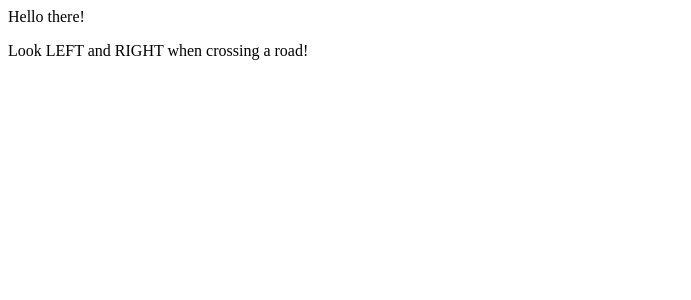
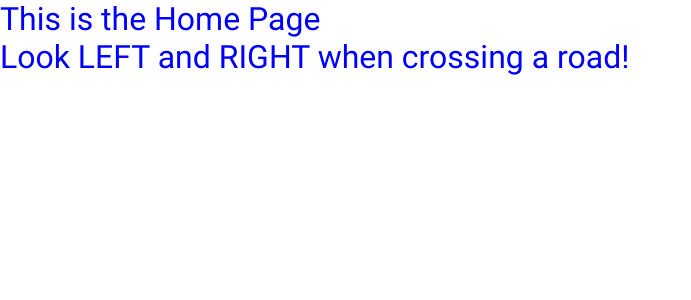
Before and after one commit to phquang98/webdev-project004, a React (Create React App) app: page / in a window 1280 px wide. Shown: the top 300 px of the page, without its empty margins (0-691 px from the left). Built offline with nearby package versions, Linux system fonts and the light colour scheme.

Commit message:
feat: add font and some skeleton code

```diff
--- a/src/App.tsx
+++ b/src/App.tsx
@@ -1,14 +1,18 @@
-import { Direction } from "utils/constants";
+import { BrowserRouter } from "react-router-dom";
+import { ThemeProvider } from "styled-components";
 
-// please work
+import AppRoute from "routes";
+import { customTheme, GlobalStyles } from "./styles";
 
 const App = (): JSX.Element => {
   return (
     <>
-      <div>Hello there!</div>
-      <p>
-        Look {Direction.Left} and {Direction.Right} when crossing a road!
-      </p>
+      <ThemeProvider theme={customTheme}>
+        <BrowserRouter>
+          <GlobalStyles />
+          <AppRoute />
+        </BrowserRouter>
+      </ThemeProvider>
     </>
   );
 };
--- /dev/null
+++ b/src/pages/Home/index.tsx
@@ -0,0 +1,22 @@
+import { Direction } from "utils/constants";
+
+type HomePageProps = {
+  className?: string;
+};
+
+const HomePage = (props: HomePageProps): JSX.Element => {
+  const { className } = props;
+
+  return (
+    <>
+      <div className={className}>
+        <div>This is the Home Page</div>
+        <p>
+          Look {Direction.Left} and {Direction.Right} when crossing a road!
+        </p>
+      </div>
+    </>
+  );
+};
+
+export { HomePage };
--- /dev/null
+++ b/src/pages/Home/styles.ts
@@ -0,0 +1,10 @@
+import styled from "styled-components";
+
+import { HomePage } from "pages/Home";
+
+export const StyledHomePage = styled(HomePage)`
+  & {
+    color: blue;
+    font-size: 32px;
+  }
+`;
--- /dev/null
+++ b/src/pages/NotFound/index.tsx
@@ -0,0 +1,18 @@
+type NotFoundProps = {
+  className?: string;
+};
+
+const NotFoundPage = (props: NotFoundProps): JSX.Element => {
+  const { className } = props;
+
+  return (
+    <>
+      <div className={className}>
+        <div>This is the Not Found Page</div>
+        <p>Error 404!</p>
+      </div>
+    </>
+  );
+};
+
+export { NotFoundPage };
--- /dev/null
+++ b/src/pages/NotFound/styles.ts
@@ -0,0 +1,10 @@
+import styled from "styled-components";
+
+import { NotFoundPage } from "pages/NotFound";
+
+export const StyledNotFoundPage = styled(NotFoundPage)`
+  & {
+    color: red;
+    font-size: 32px;
+  }
+`;
--- /dev/null
+++ b/src/routes/index.tsx
@@ -0,0 +1,17 @@
+import { Route, Routes } from "react-router-dom";
+
+import { StyledHomePage } from "pages/Home/styles";
+import { StyledNotFoundPage } from "pages/NotFound/styles";
+
+const AppRoute = (): JSX.Element => {
+  return (
+    <>
+      <Routes>
+        <Route path="/" element={<StyledHomePage />}></Route>
+        <Route path="*" element={<StyledNotFoundPage />}></Route>
+      </Routes>
+    </>
+  );
+};
+
+export default AppRoute;
--- /dev/null
+++ b/src/styles/index.ts
@@ -0,0 +1,40 @@
+import { createGlobalStyle } from "styled-components";
+
+import robotoFont from "assets/Roboto-Regular.ttf";
+
+export const customTheme = {
+  light: {
+    primary: "#01689b",
+    auxiliary: "#01689b",
+    boldText: "#17628c"
+  },
+  defaultFontSize: "16px"
+};
+
+export const GlobalStyles = createGlobalStyle`
+  // define the font
+  @font-face {
+    font-family: randomNameHere;
+    src: url(${robotoFont}) format('truetype');
+    font-weight: normal;
+    font-style: normal;
+  }
+
+  body {
+    font-size: 16px;
+    box-sizing: border-box;
+    margin: 0;
+  }
+
+  body * {
+    font-family: randomNameHere;  // use the font
+    box-sizing: border-box;
+    margin: 0;
+  }
+`;
+
+// Import the fonts -> declare it with a name (randomNameHere) -> apply it everywhere
+// <https://stackoverflow.com/a/55242731/8834000>
+// <https://developer.mozilla.org/en-US/docs/Web/CSS/@font-face>
+// Check out how MUI create CSSBaseLine: <https://github.com/mui/material-ui/blob/master/packages/mui-material/src/CssBaseline/CssBaseline.js>
+// https://developer.mozilla.org/en-US/docs/Web/CSS/Universal_selectors
--- /dev/null
+++ b/src/utils/fonts.d.ts
@@ -0,0 +1,2 @@
+// https://stackoverflow.com/a/54101503/8834000
+declare module "*.ttf";
```
Also changed, not shown: src/assets/Roboto-Regular.ttf (added).
